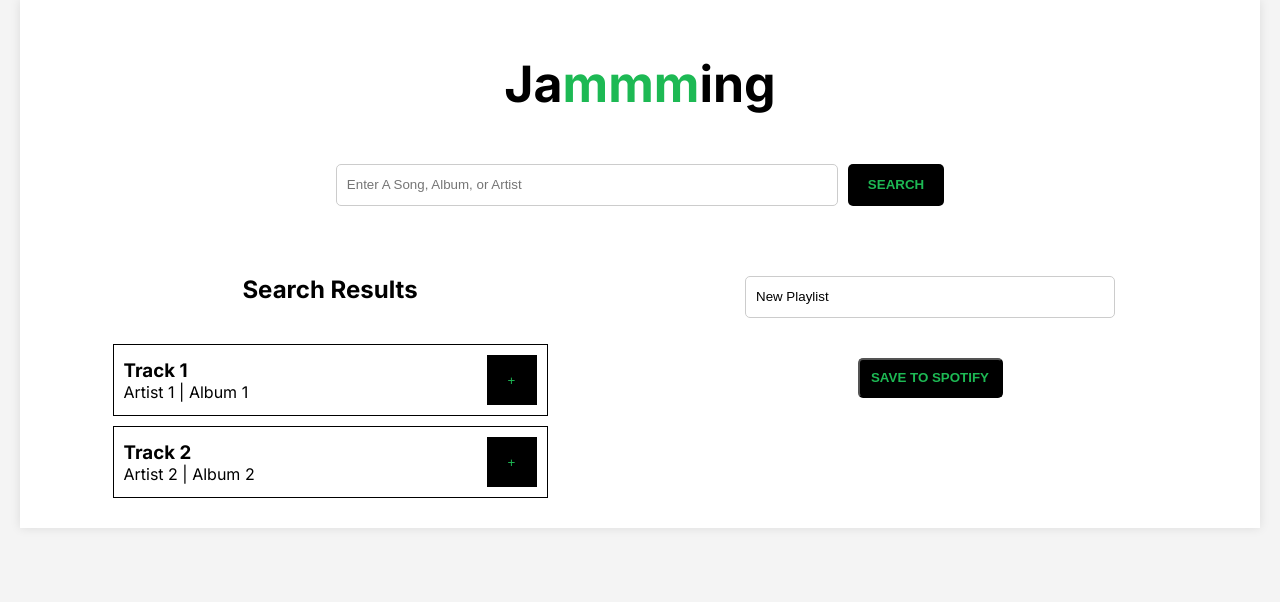
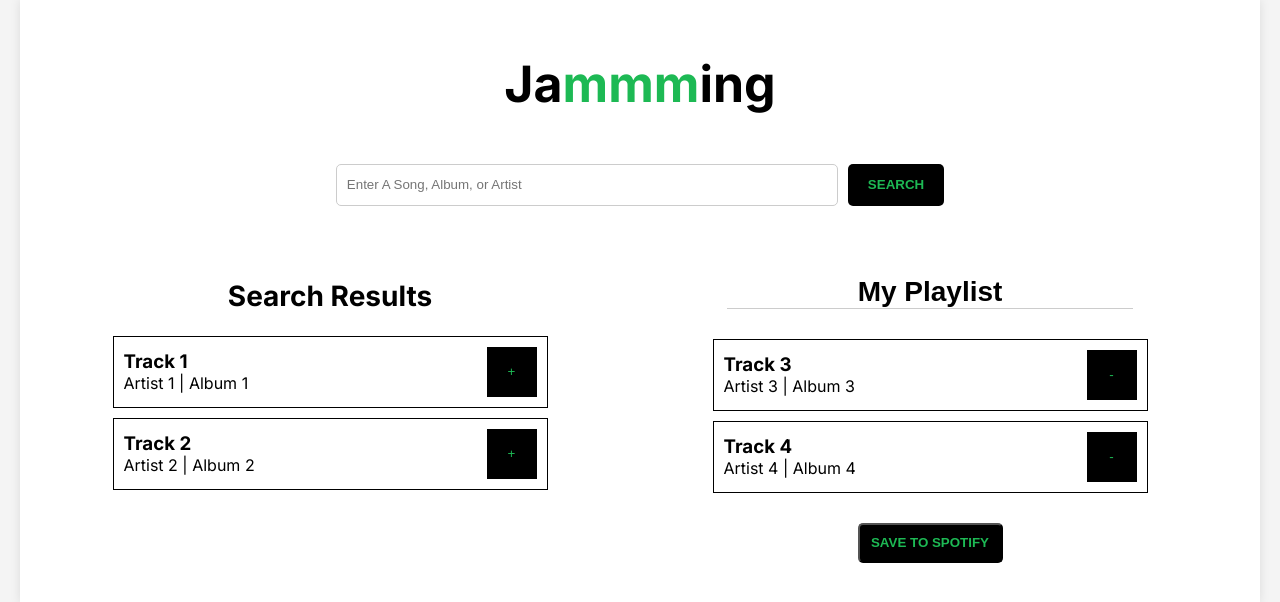
Before and after one commit to anishsharma21/jammming, a React (Create React App) app: page / in a window 1280 px wide. Shown: the top 602 px of the page. Built offline with nearby package versions, Linux system fonts and the light colour scheme.

Commit message:
Adjusted Playlist title input styling for better visual appeal and consistency with Search Results header

```diff
--- a/src/App/App.js
+++ b/src/App/App.js
@@ -5,9 +5,17 @@ import SearchResults from '../SearchResults/SearchResults';
 import Playlist from '../Playlist/Playlist';
 
 function App() {
+
   const [searchResults, setSearchResults] = useState([
     {id: '1', name: 'Track 1', artist: 'Artist 1', album: 'Album 1'},
     {id: '2', name: 'Track 2', artist: 'Artist 2', album: 'Album 2'},
+    // Add more tracks as needed
+  ]);
+
+  const [playlistName, setPlaylistName] = useState('My Playlist');
+  const [playlistTracks, setPlaylistTracks] = useState([
+    {id: '3', name: 'Track 3', artist: 'Artist 3', album: 'Album 3'},
+    {id: '4', name: 'Track 4', artist: 'Artist 4', album: 'Album 4'},
     // Add more tracks as needed
   ]);
 
@@ -17,7 +25,7 @@ function App() {
       <SearchBar />
       <div className="SearchResultsContainer">
         <SearchResults searchResults={searchResults} />
-        <Playlist />
+        <Playlist playlistName={playlistName} playlistTracks={playlistTracks} />
       </div>
     </div>
   );
--- a/src/Playlist/Playlist.js
+++ b/src/Playlist/Playlist.js
@@ -2,11 +2,11 @@ import React from 'react';
 import styles from './Playlist.module.css';
 import TrackList from '../TrackList/TrackList';
 
-function Playlist() {
+function Playlist({ playlistName, playlistTracks }) {
   return (
     <div className={styles.Playlist}>
-      <input defaultValue={'New Playlist'}/>
-      <TrackList isInPlaylist={true} />
+      <input defaultValue={playlistName}/>
+      <TrackList tracks={playlistTracks} isInPlaylist={true} />
       <button className={styles['Playlist-save']}>SAVE TO SPOTIFY</button>
     </div>
   );
--- a/src/Playlist/Playlist.module.css
+++ b/src/Playlist/Playlist.module.css
@@ -7,12 +7,17 @@
 }
 
 .Playlist input {
-  width: 60%; /* Increase the width */
-  height: 20px; /* Adjust as needed */
-  padding: 10px; /* Add some padding */
-  border-radius: 5px; /* Give it rounded corners */
-  border: 1px solid #ccc; /* Set the border color */
-  margin-bottom: 20px; /* Add a bottom margin */
+  width: 70%; /* Reduce the width to prevent touching the playlist title */
+  border: none;
+  outline: none;
+  background: none;
+  border-bottom: 1.5px solid #ccc;
+  font-size: 1.75em;
+  text-align: center;
+  padding: 0;
+  margin-bottom: 20px;
+  font-weight: 700; /* Make the font weight similar to the search result header */
+  color: black; /* Change the color to match the search result header */
 }
 
 .Playlist-save {
--- a/src/SearchResults/SearchResults.module.css
+++ b/src/SearchResults/SearchResults.module.css
@@ -6,8 +6,9 @@
 
 .SearchResultsHeader {
   text-align: center;
+  font-size: 1.75em;
 }
 
 .SearchResults .placeholder {
-  height: 10px; /* Set this to the total height of the input field in the Playlist component, including padding and margin */
+  height: 0px; /* Set this to the total height of the input field in the Playlist component, including padding and margin */
 }
```
